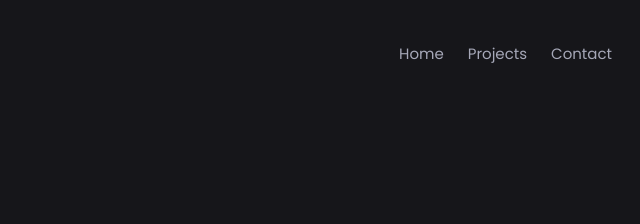
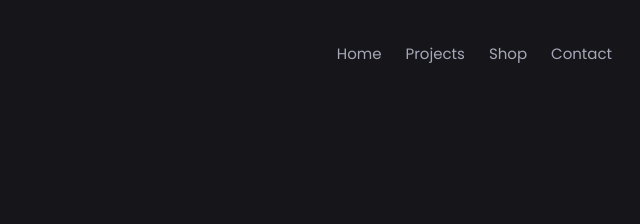
Before and after one commit to LordQuantum/website, a plain HTML site: page index.html in a window 1280 px wide. Shown: the top 224 px of the page, 616-1256 px from the left. Drawn offline with Linux system fonts and the light colour scheme; grey boxes are pictures that could not be loaded.

Commit message:
Update index.html

```diff
--- a/index.html
+++ b/index.html
@@ -30,6 +30,7 @@
                 <ul class="nav_links">
  	            <li class="nav_link"><a href="https://vibudha.tech/home">Home</a></li>
                     <li class="nav_link"><a href="https://vibudha.tech/projects">Projects</a></li>
+		    <li class="nav_link"><a href="https://vibudha.tech/shop">Shop</a></li>
                     <li class="nav_link"><a href="https://vibudha.tech/contact">Contact</a></li>
                 </ul>
             </div>
```
